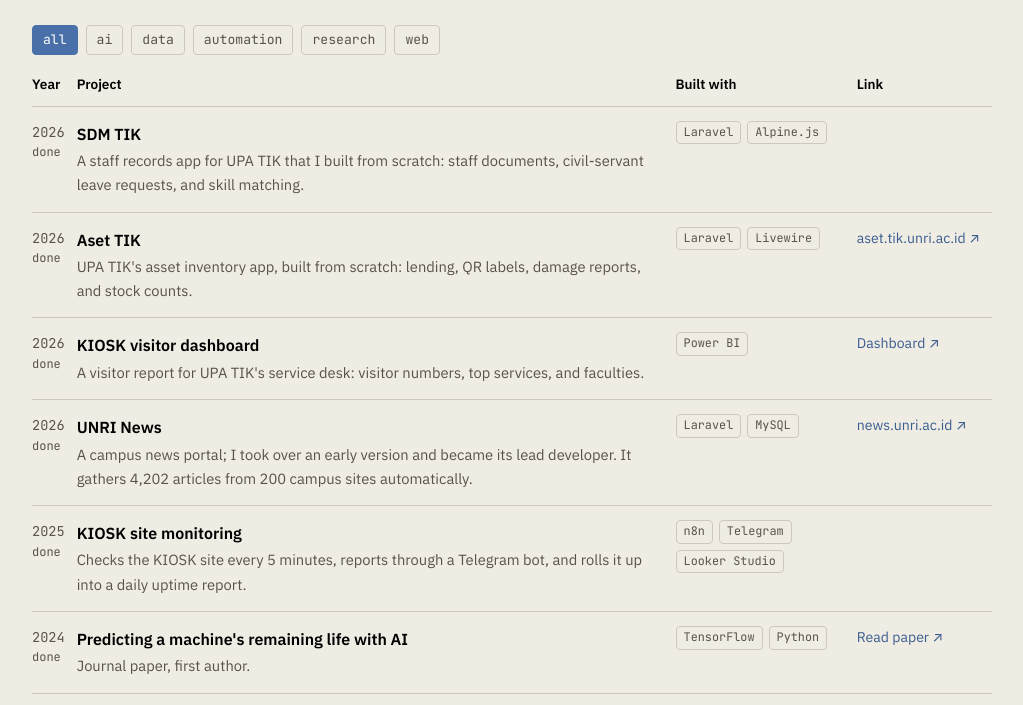
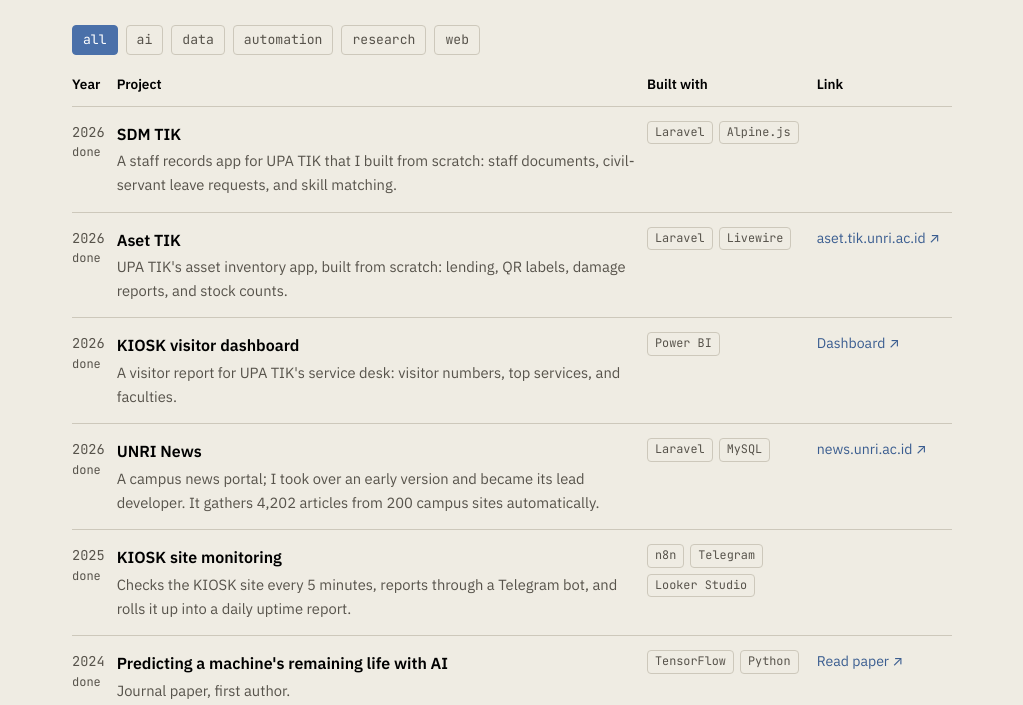
Before and after one commit to amdfzn/portfolio, a plain HTML site: page eksplorasi.html in a window 1280 px wide. Shown: the part 209-914 px from the top of the page, without its empty margins (128-1151 px from the left). Drawn offline with Linux system fonts and the light colour scheme.

Commit message:
Eksplorasi: lebar konten 920px, sama dengan halaman utama
Co-Authored-By: Claude Opus 5.5 <noreply@anthropic.com>

```diff
--- a/eksplorasi.html
+++ b/eksplorasi.html
@@ -24,7 +24,7 @@ body { margin: 0; background: var(--bg); color: var(--text); font: 400 16px/1.65
 a { color: var(--accent); text-decoration: none; }
 a:hover { text-decoration: underline; }
 :focus-visible { outline: 2px solid var(--accent); outline-offset: 3px; }
-.wrap { max-width: 1000px; margin: 0 auto; padding: 32px 20px 48px; }
+.wrap { max-width: 920px; margin: 0 auto; padding: 32px 20px 48px; }
 h1 { font-family: var(--mono); font-size: clamp(1.7rem, 4vw, 2.3rem); margin: 0 0 8px; }
 .intro { color: var(--muted); max-width: 62ch; margin: 0 0 28px; }
 .ph { font-family: var(--mono); font-size: .85em; color: var(--accent); background: var(--accent-soft); border: 1px dashed var(--accent-line); border-radius: 4px; padding: 0 5px; white-space: nowrap; }
```
